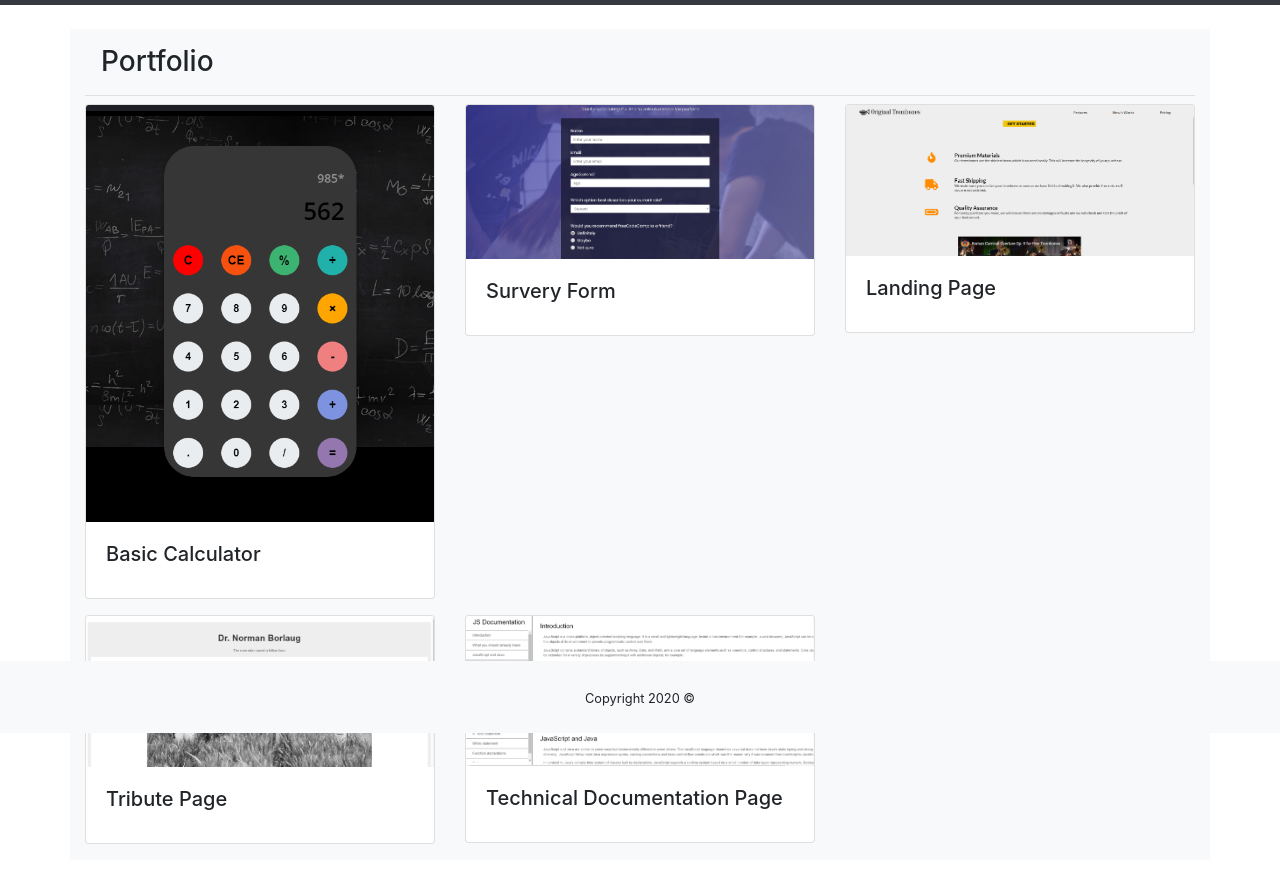
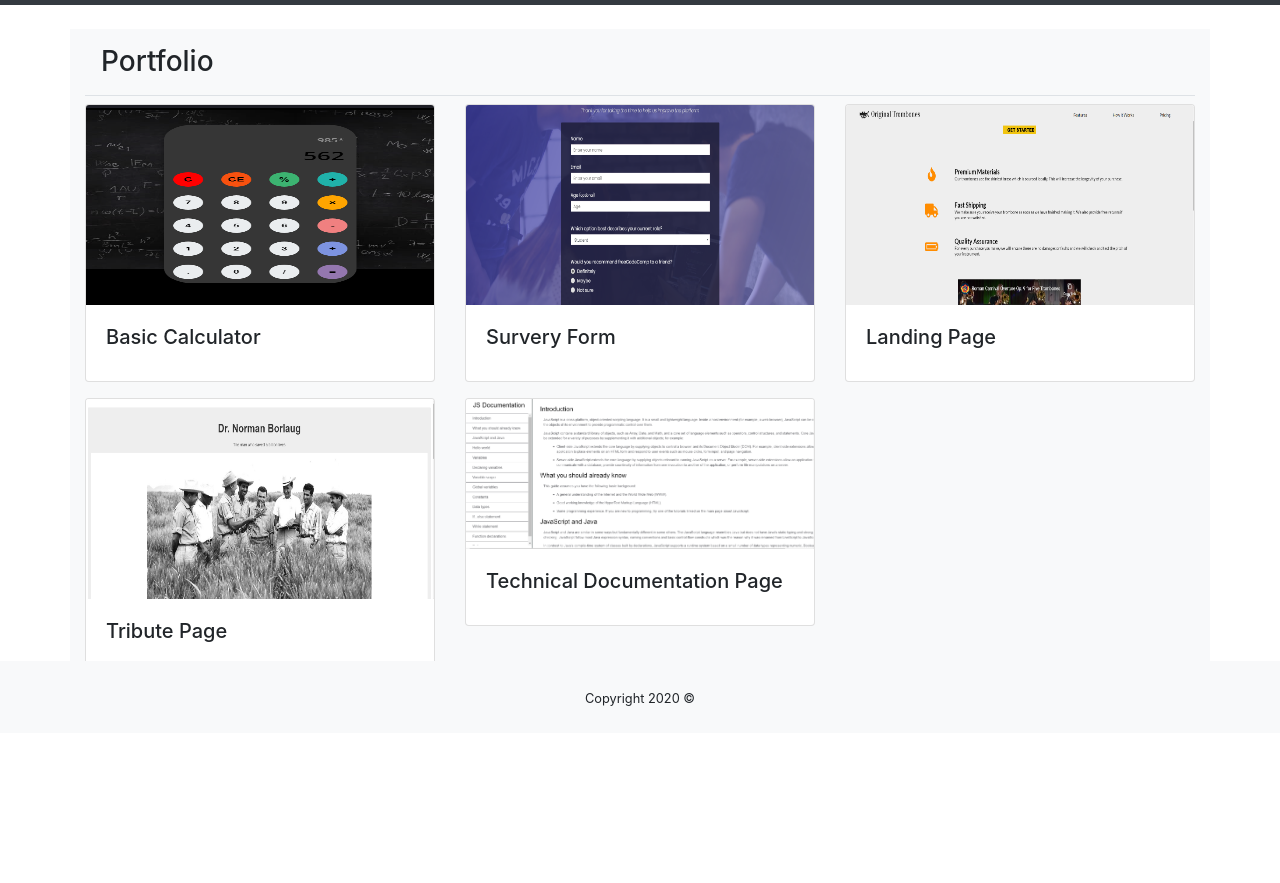
Before and after one commit to JowyJozef/Bootstrap-Portfolio, a plain HTML site: page portfolio.html in a window 1280 px wide. Shown: the part 67-950 px from the top of the page. After the commit the page ends 800 px from the top, so only its background shows below. Drawn offline with nearby package versions, Linux system fonts and the light colour scheme.

Commit message:
Adjusted Pic sizes so they could all be the same

```diff
--- a/portfolio.html
+++ b/portfolio.html
@@ -45,7 +45,7 @@
 
           <div class="col-md-4 col-lg-4">
             <div class="card mb-3">
-              <img class="card-img-top" src="assets/img/BasicCalculator.png" alt="Basic Calculator">
+              <img class="card-img-top" src="assets/img/BasicCalculator.png" alt="Basic Calculator" width= 200px height= 200px>
               <div class="card-body">
                 <h5 class="card-title">Basic Calculator</h5>
               </div>
@@ -54,7 +54,7 @@
 
           <div class="col-md-4 col-lg-4">
             <div class="card mb-3">
-              <img class="card-img-top" src="assets/img/SurveyForm.png" alt="Survey Form">
+              <img class="card-img-top" src="assets/img/SurveyForm.png" alt="Survey Form" width= 200px height= 200px>
               <div class="card-body">
                 <h5 class="card-title">Survery Form</h5>
               </div>
@@ -63,7 +63,7 @@
 
           <div class="col-md-4 col-lg-4">
             <div class="card mb-3">
-              <img class="card-img-top" src="assets/img/LandingPage.png" alt="Landing Page">
+              <img class="card-img-top" src="assets/img/LandingPage.png" alt="Landing Page" width= 200px height= 200px>
               <div class="card-body">
                 <h5 class="card-title">Landing Page</h5>
               </div>
@@ -72,7 +72,7 @@
 
           <div class="col-md-4 col-lg-4">
             <div class="card mb-3">
-              <img class="card-img-top" src="assets/img/TributePage.png" alt="Tribute Page">
+              <img class="card-img-top" src="assets/img/TributePage.png" alt="Tribute Page" width= 200px height= 200px>
               <div class="card-body">
                 <h5 class="card-title">Tribute Page</h5>
               </div>
@@ -81,7 +81,7 @@
 
           <div class="col-md-4 col-lg-4">
             <div class="card mb-3">
-              <img class="card-img-top" src="assets/img/TechnicalDocumentationPage.png" alt="Technical Documentation Page">
+              <img class="card-img-top" src="assets/img/TechnicalDocumentationPage.png" alt="Technical Documentation Page" width= 150px height= 150px>
               <div class="card-body">
                 <h5 class="card-title">Technical Documentation Page</h5>
               </div>
```
